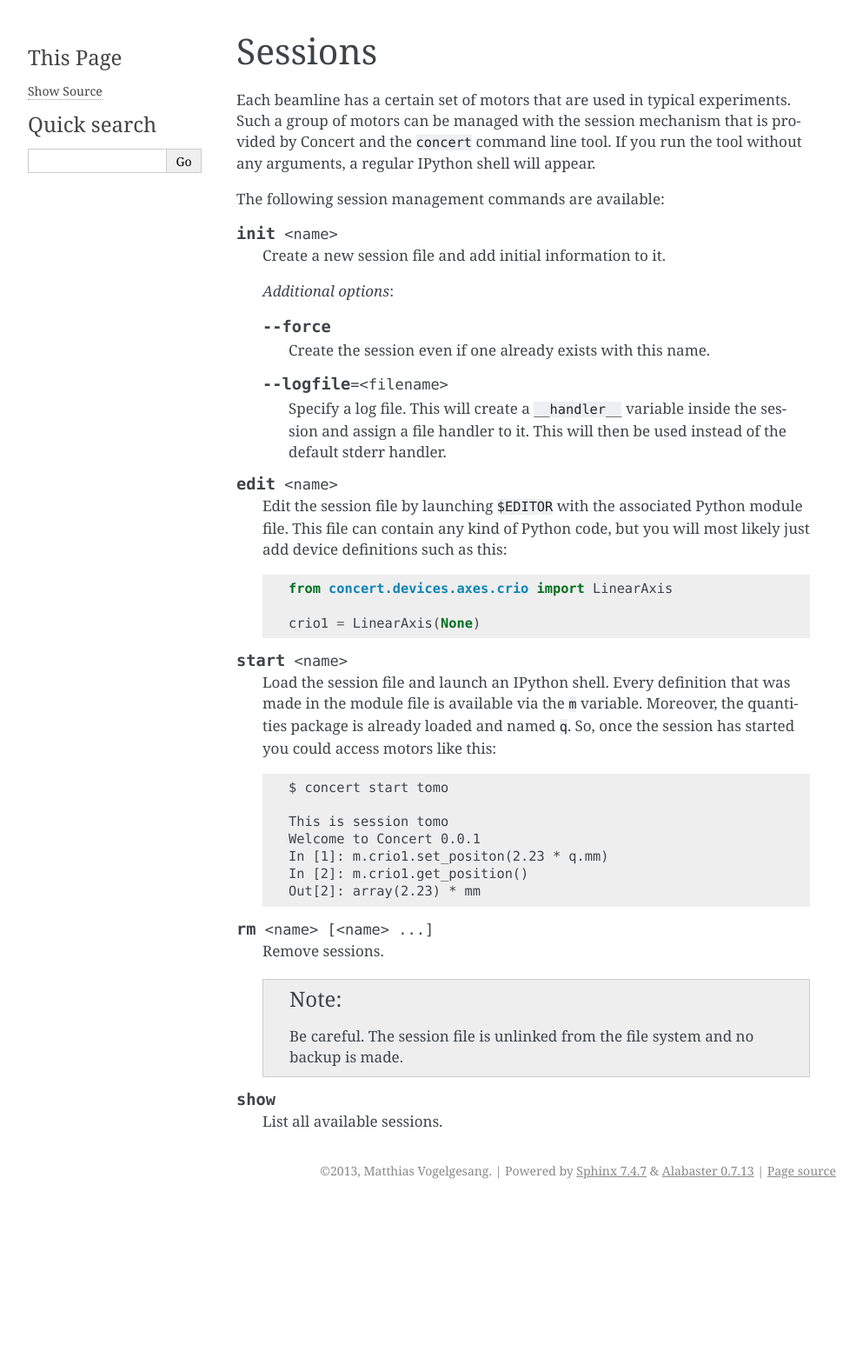
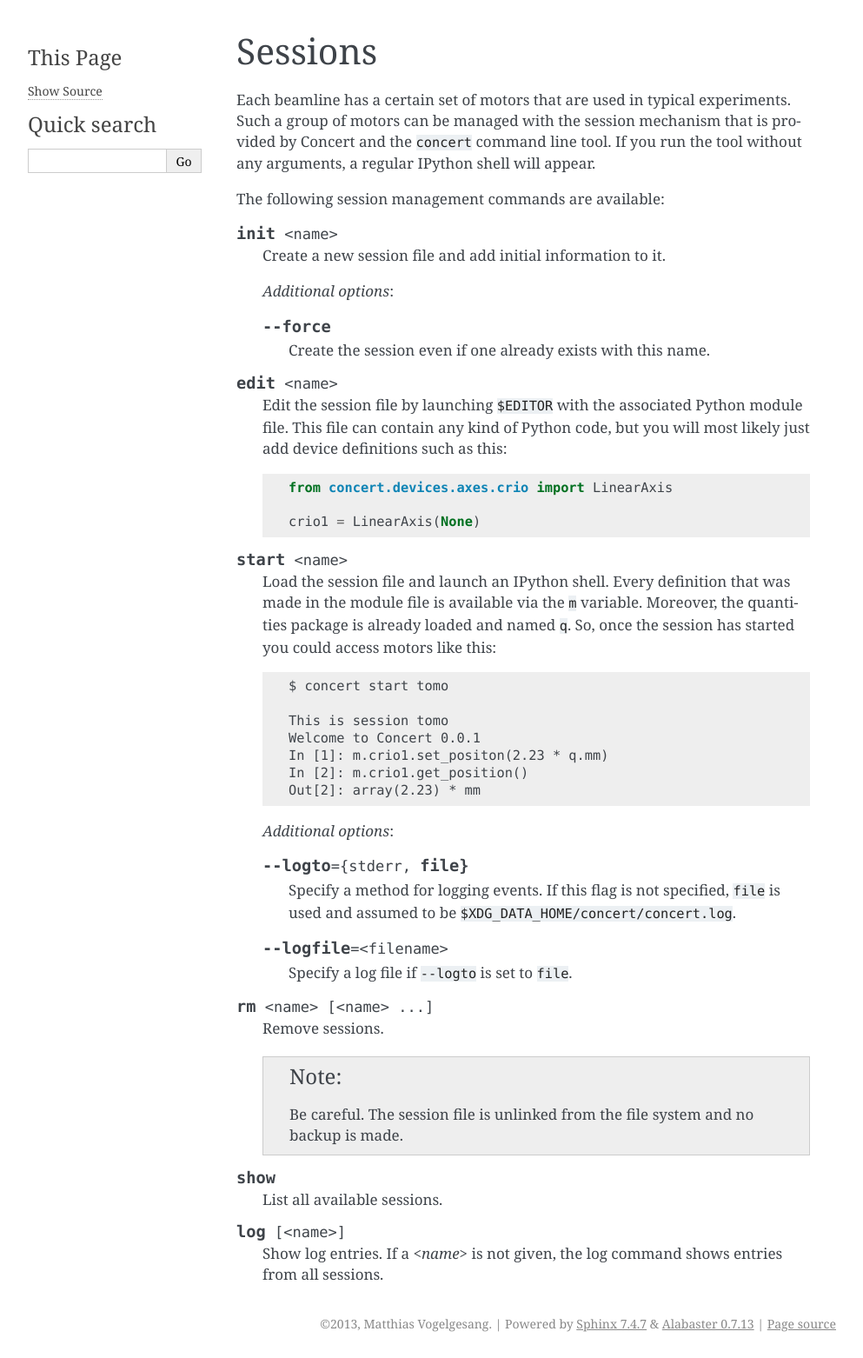
Before and after one commit to ufo-kit/concert, a Sphinx documentation site: the page built from docs/usage/sessions.rst, in a window 1280 px wide. Shown: the whole page at 87% size, without its empty margins (148-1141 px from the left). Built offline with Sphinx 7.4.7, drawn with Linux system fonts in a browser that asks for light colours; before the commit the page ends 1386 px from its top, so only the background shows below that.

Commit message:
Add convenient way to show logs for sessions

```diff
--- a/docs/usage/sessions.rst
+++ b/docs/usage/sessions.rst
@@ -18,12 +18,6 @@
     .. cmdoption:: --force
 
         Create the session even if one already exists with this name.
-
-    .. cmdoption:: --logfile=<filename>
-
-        Specify a log file. This will create a ``__handler__`` variable inside
-        the session and assign a file handler to it. This will then be used
-        instead of the default stderr handler.
 
 .. cmdoption:: edit <name>
 
@@ -50,6 +44,18 @@
         In [2]: m.crio1.get_position()
         Out[2]: array(2.23) * mm
 
+    *Additional options*:
+
+    .. cmdoption:: --logto={stderr, file}
+
+        Specify a method for logging events. If this flag is not specified,
+        ``file`` is used and assumed to be
+        ``$XDG_DATA_HOME/concert/concert.log``.
+
+    .. cmdoption:: --logfile=<filename>
+
+        Specify a log file if ``--logto`` is set to ``file``.
+
 .. cmdoption:: rm <name> [<name> ...]
 
     Remove sessions.
@@ -62,3 +68,8 @@
 .. cmdoption:: show
 
     List all available sessions.
+
+.. cmdoption:: log [<name>]
+
+    Show log entries. If a *<name>* is not given, the log command shows entries
+    from all sessions.
```
Also changed, not shown: 3 other files.
